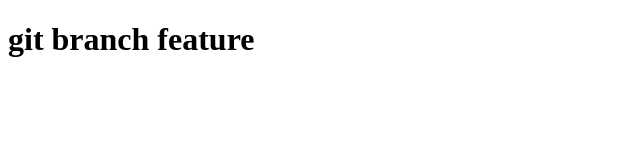
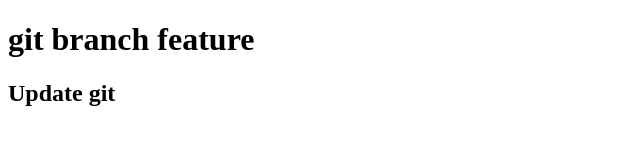
Before and after one commit to PreedaOrisma/test, a plain HTML site: page text.html in a window 1280 px wide. Shown: the whole page, without its empty margins (0-640 px from the left). Drawn offline with Linux system fonts and the light colour scheme.

Commit message:
add h2 tag

```diff
--- a/text.html
+++ b/text.html
@@ -7,5 +7,6 @@
 </head>
 <body>
     <h1>git branch feature</h1>
+    <h2>Update git</h2>
 </body>
 </html>
```
